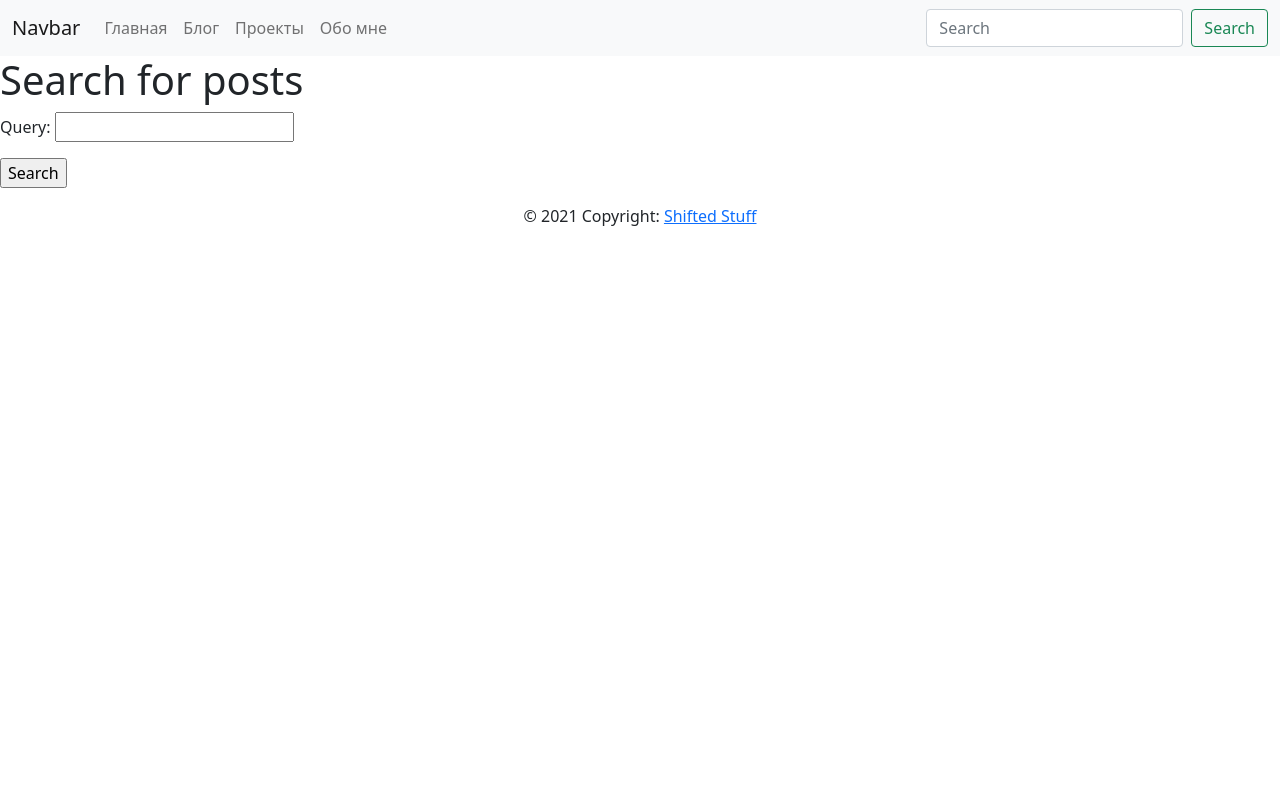
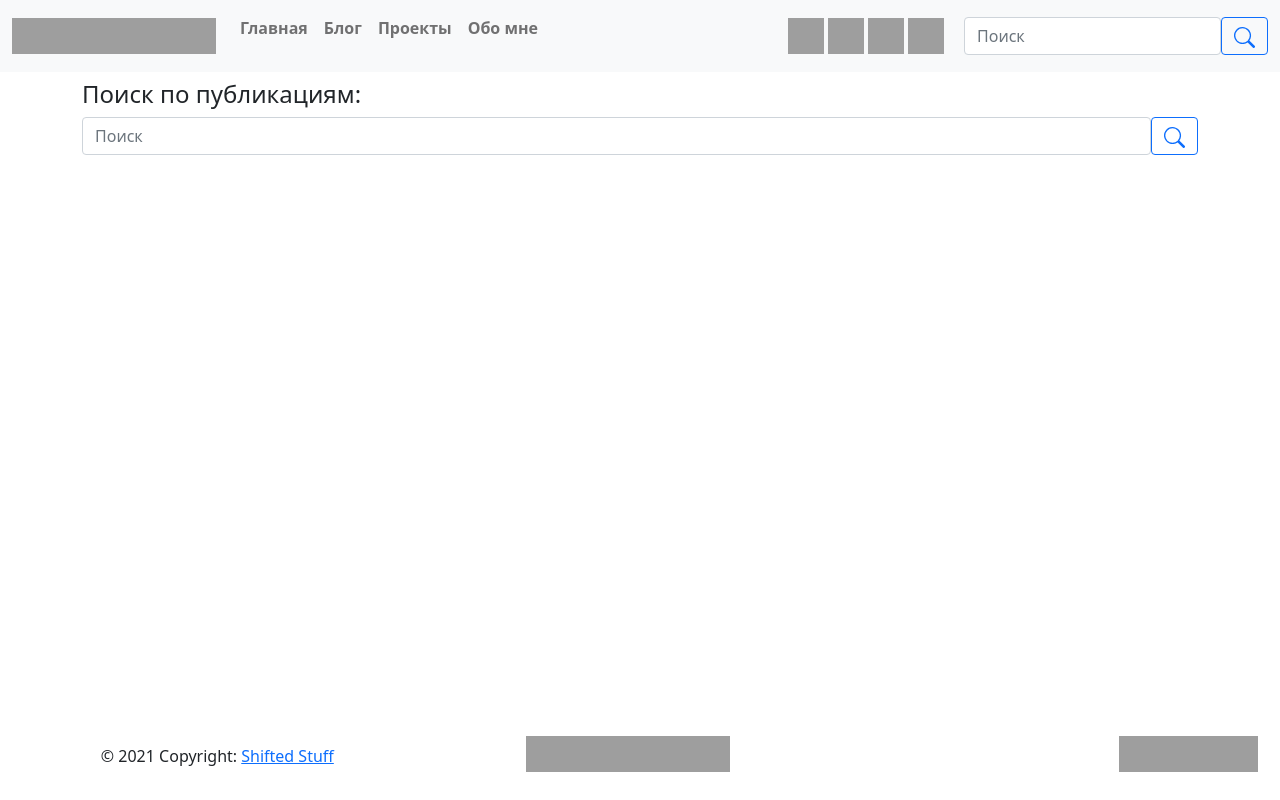
Before and after one commit to askopintsev/shiftedblog, a Django app: page /search/ in a window 1280 px wide. Run offline with Django 3.2, Linux system fonts and the light colour scheme; data that the repository does not hold is empty; grey boxes are pictures that could not be loaded.

Commit message:
Fineshed design for: - footer and header - search page - pagination Minor changes in: - posts list logic

```diff
--- a/shiftedblog/blog/views.py
+++ b/shiftedblog/blog/views.py
@@ -1,19 +1,11 @@
 from django.core.paginator import Paginator, EmptyPage, PageNotAnInteger
 from django.shortcuts import render, get_object_or_404
-from django.views.generic import ListView
 from django.db.models import Count
 from django.contrib.postgres.search import SearchVector, SearchQuery, SearchRank
 
 from blog.forms import SearchForm
 from blog.models import Post, Category
 from taggit.models import Tag
-
-
-# class PostListView(ListView):
-#     queryset = Post.objects.filter(status='published')
-#     context_object_name = 'posts'
-#     paginate_by = 30
-#     template_name = 'blog/post/list.html'
 
 
 def post_list(request, tag_slug=None, category_slug=None):
@@ -29,7 +21,7 @@ def post_list(request, tag_slug=None, category_slug=None):
         category = get_object_or_404(Category, name=category_slug)
         object_list = object_list.filter(category=category)
 
-    paginator = Paginator(object_list, 10)  # 10 post on every page
+    paginator = Paginator(object_list, 12)  # 12 post on every page
     page = request.GET.get('page')
     try:
         posts = paginator.page(page)
--- a/shiftedblog/templates/blog/base.html
+++ b/shiftedblog/templates/blog/base.html
@@ -20,35 +20,54 @@
 <body>
 <nav class="navbar navbar-expand-lg navbar-light bg-light">
     <div class="container-fluid">
-        <a class="navbar-brand" href="/">Navbar</a>
+        <a class="navbar-brand" href="/">
+           <img src="{% static 'img/template/' %}cropped-bloglogo-2048x364.png" alt="logo" width="204" height="36">
+        </a>
         <button aria-controls="navbarSupportedContent" aria-expanded="false" aria-label="Toggle navigation"
                 class="navbar-toggler"
                 data-bs-target="#navbarSupportedContent" data-bs-toggle="collapse" type="button">
             <span class="navbar-toggler-icon"></span>
         </button>
         <div class="collapse navbar-collapse" id="navbarSupportedContent">
-            <ul class="navbar-nav me-auto mb-2 mb-lg-0">
-                <li class="nav-item">
-                    <a aria-current="page" class="nav-link {% ifequal request.path '/' %} active {% endifequal %}"
-                       href="/">Главная</a>
-                </li>
-                <li class="nav-item">
-                    <a class="nav-link {% ifequal request.path '/category/blog/' %} active {% endifequal %}"
-                       href="/category/blog">Блог</a>
-                </li>
-                <li class="nav-item">
-                    <a class="nav-link {% ifequal request.path '/category/projects/' %} active {% endifequal %}"
-                       href="/category/projects">Проекты</a>
-                </li>
-                <li class="nav-item">
-                    <a class="nav-link {% ifequal request.path '/about' %} active {% endifequal %}" href="/about">Обо
-                        мне</a>
-                </li>
-
-            </ul>
+            <div class="navbar-nav me-auto mb-2 mb-lg-0">
+                <a aria-current="page" class="nav-link {% ifequal request.path '/' %} active {% endifequal %}"
+                       href="/"><p class="fw-bolder">Главная</p></a>
+                <a class="nav-link {% ifequal request.path '/category/blog/' %} active {% endifequal %}"
+                       href="/category/blog"><p class="fw-bolder">Блог</p></a>
+                <a class="nav-link {% ifequal request.path '/category/projects/' %} active {% endifequal %}"
+                       href="/category/projects"><p class="fw-bolder">Проекты</p></a>
+                <a class="nav-link {% ifequal request.path '/about' %} active {% endifequal %}"
+                       href="/about"><p class="fw-bolder">Обо мне</p></a>
+            </div>
+            <div class="row justify-content-center">
+              <div class="col-2">
+                  <a href="http://ru.linkedin.com/in/askopintsev">
+                      <img src="{% static 'img/template/' %}linkedin.png" alt="linkedin" width="36" height="36">
+                  </a>
+              </div>
+              <div class="col-2">
+                  <a href="http://twitter.com/SH1ft_R">
+                      <img src="{% static 'img/template/' %}twitter.png" alt="twitter" width="36" height="36">
+                  </a>
+              </div>
+              <div class="col-2">
+                  <a href="http://www.instagram.com/SH1ft_R/">
+                      <img src="{% static 'img/template/' %}instagram.png" alt="instagram" width="36" height="36">
+                  </a>
+              </div>
+              <div class="col-2">
+                  <a href="http://facebook.com/AKSkopintsev">
+                      <img src="{% static 'img/template/' %}facebook.png" alt="facebook" width="36" height="36">
+                  </a>
+              </div>
+          </div>
             <form action="/search" method="get" class="d-flex">
-                <input aria-label="Search" class="form-control me-2" placeholder="Search" type="search">
-                <button class="btn btn-outline-success" type="submit">Search</button>
+                <input name="query" type="text" class="form-control"  aria-label="Search" class="form-control me-2" placeholder="Поиск" type="search">
+                <button class="btn btn-outline-primary" type="submit">
+                    <svg xmlns="http://www.w3.org/2000/svg" width="21" height="21" fill="currentColor" class="bi bi-search" viewBox="0 0 16 16">
+                        <path d="M11.742 10.344a6.5 6.5 0 1 0-1.397 1.398h-.001c.03.04.062.078.098.115l3.85 3.85a1 1 0 0 0 1.415-1.414l-3.85-3.85a1.007 1.007 0 0 0-.115-.1zM12 6.5a5.5 5.5 0 1 1-11 0 5.5 5.5 0 0 1 11 0z"/>
+                    </svg>
+                </button>
             </form>
         </div>
     </div>
@@ -64,14 +83,47 @@
 <!--</div>-->
 
 <!-- Footer -->
-<footer class="page-footer font-small">
-
+<footer class="page-footer font-small py-3">
+<div class="row container-fluid">
+  <div class="col-4 pt-2">
   <!-- Copyright -->
-  <div class="footer-copyright text-center py-3">© 2021 Copyright:
+  <div class="footer-copyright text-center">© 2021 Copyright:
     <a href="#">Shifted Stuff</a>
   </div>
-  <!-- Copyright -->
+    </div>
+      <div class="col-4 text-center">
+  <!-- Logo -->
+        <a href="/">
+           <img src="{% static 'img/template/' %}cropped-bloglogo-2048x364.png" alt="logo" width="204" height="36">
+        </a>
+    </div>
+      <div class="col-4">
+  <!-- Links -->
+          <div class="row justify-content-end">
+              <div class="col-1">
+                  <a href="http://ru.linkedin.com/in/askopintsev">
+                      <img src="{% static 'img/template/' %}linkedin.png" alt="linkedin" width="36" height="36">
+                  </a>
+              </div>
+              <div class="col-1">
+                  <a href="http://twitter.com/SH1ft_R">
+                      <img src="{% static 'img/template/' %}twitter.png" alt="twitter" width="36" height="36">
+                  </a>
+              </div>
+              <div class="col-1">
+                  <a href="http://www.instagram.com/SH1ft_R/">
+                      <img src="{% static 'img/template/' %}instagram.png" alt="instagram" width="36" height="36">
+                  </a>
+              </div>
+              <div class="col-1">
+                  <a href="http://facebook.com/AKSkopintsev">
+                      <img src="{% static 'img/template/' %}facebook.png" alt="facebook" width="36" height="36">
+                  </a>
+              </div>
+          </div>
 
+    </div>
+</div>
 </footer>
 <!-- Footer -->
 
--- a/shiftedblog/templates/blog/post/list.html
+++ b/shiftedblog/templates/blog/post/list.html
@@ -1,13 +1,15 @@
 {% extends "blog/base.html" %}
 {% load static %}
 
-{% block title %}My Blog{% endblock %}
+{% block title %}Shifted Stuff{% endblock %}
 
 {% block content %}
 
 <div class="container mt-2">
     {% if tag %}
-    <h2>Посты с тегом "{{ tag.name }}"</h2>
+    <div class="row my-2">
+        <h4>Посты с тегом <i>#{{ tag.name }}</i></h4>
+    </div>
     {% endif %}
     <div class="row">
         {% for post in posts %}
--- a/shiftedblog/templates/blog/post/search.html
+++ b/shiftedblog/templates/blog/post/search.html
@@ -1,28 +1,62 @@
 {% extends "blog/base.html" %}
+{% load static %}
 
-{% block title %}Search{% endblock %}
+{% block css %}
+<style>
+    .container{
+        min-height: 80vh;
+    }
+</style>
+{% endblock css %}
+
+{% block title %}Результаты поиска | Shifted Stuff {% endblock %}
 
 {% block content %}
+<div class="container mt-2">
 {% if query %}
-<h1>Posts containing "{{ query }}"</h1>
-<h3>
-    {% with results.count as total_results %}
-    Found {{ total_results }} result{{ total_results|pluralize }}
-    {% endwith %}
-</h3>
-{% for post in results %}
-<h4><a href="{{ post.get_absolute_url }}">{{ post.title }}</a></h4>
-{{ post.body|truncatewords:5 }}
-{% empty %}
-<p>There are no results for your query.</p>
-{% endfor %}
-<p><a href="{% url "blog:post_search" %}">Search again</a></p>
+    <div class="row my-2">
+        <h4>Посты по запросу: <i>"{{ query }}"</i></h4>
+    </div>
+    <div class="list-group">
+    {% for post in results %}
+    <a class="list-group-item list-group-item-action border-white" href="{{ post.get_absolute_url }}">
+                    <div class="row g-0 border rounded overflow-hidden flex-md-row shadow-sm h-md-250 position-relative">
+                        <div class="col-auto d-none d-lg-block">
+                            <img alt="post_cover_image"
+                                 class="img-responsive rounded mx-auto my-auto"
+                                 height=158px
+                                 src="{% static 'img/post/' %}{{ post.cover_image }}"
+                                 width=auto>
+                        </div>
+                        <div class="col p-4 d-flex flex-column position-static">
+                            <h5 class="mb-1 w-100">{{ post.title }}</h5>
+                            <p class="mb-1 w-100">{{ post.body|safe|truncatechars:300 }}</p>
+                        </div>
+                    </div>
+                </a>
+    {% empty %}
+    <p>Ничего не нашлось</p>
+    {% endfor %}
+    </div>
+<h5 class="mt-2">Искать снова:</h5>
+    <form action="/search" method="get" class="d-flex">
+    <input name="query" type="text" class="form-control" aria-label="Search" class="form-control me-2" placeholder="Поиск" type="search">
+    <button class="btn btn-outline-primary" type="submit">
+        <svg xmlns="http://www.w3.org/2000/svg" width="21" height="21" fill="currentColor" class="bi bi-search" viewBox="0 0 16 16">
+            <path d="M11.742 10.344a6.5 6.5 0 1 0-1.397 1.398h-.001c.03.04.062.078.098.115l3.85 3.85a1 1 0 0 0 1.415-1.414l-3.85-3.85a1.007 1.007 0 0 0-.115-.1zM12 6.5a5.5 5.5 0 1 1-11 0 5.5 5.5 0 0 1 11 0z"/>
+        </svg>
+    </button>
+</form>
 {% else %}
-<h1>Search for posts</h1>
-<form action="." method="get">
-    {% csrf_token %}
-    {{ form.as_p }}
-    <input type="submit" value="Search">
+<h4>Поиск по публикациям:</h4>
+<form action="/search" method="get" class="d-flex">
+    <input name="query" type="text" class="form-control" aria-label="Search" class="form-control me-2" placeholder="Поиск" type="search">
+    <button class="btn btn-outline-primary" type="submit">
+        <svg xmlns="http://www.w3.org/2000/svg" width="21" height="21" fill="currentColor" class="bi bi-search" viewBox="0 0 16 16">
+            <path d="M11.742 10.344a6.5 6.5 0 1 0-1.397 1.398h-.001c.03.04.062.078.098.115l3.85 3.85a1 1 0 0 0 1.415-1.414l-3.85-3.85a1.007 1.007 0 0 0-.115-.1zM12 6.5a5.5 5.5 0 1 1-11 0 5.5 5.5 0 0 1 11 0z"/>
+        </svg>
+    </button>
 </form>
 {% endif %}
+</div>
 {% endblock %}
```
Also changed, not shown: shiftedblog/templates/blog/pagination.html (+18 -4 lines), shiftedblog/templates/blog/post/detail.html (+1 -8 lines).
